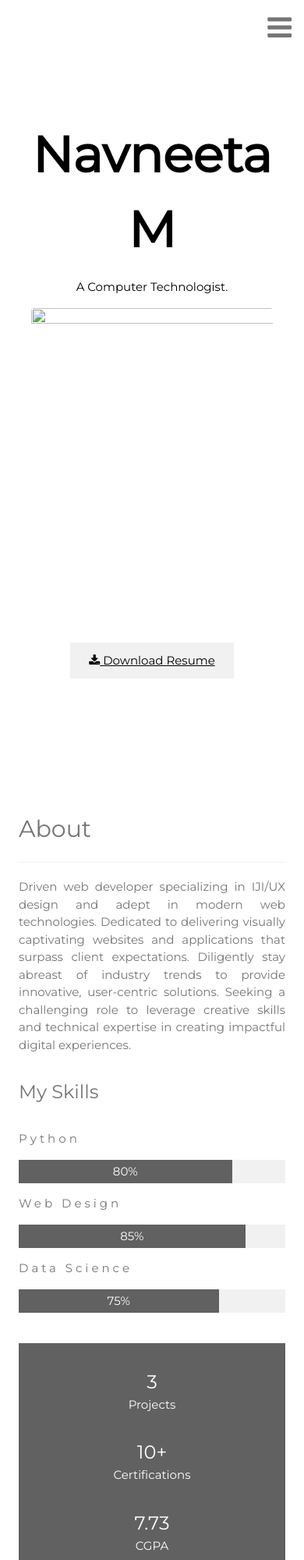
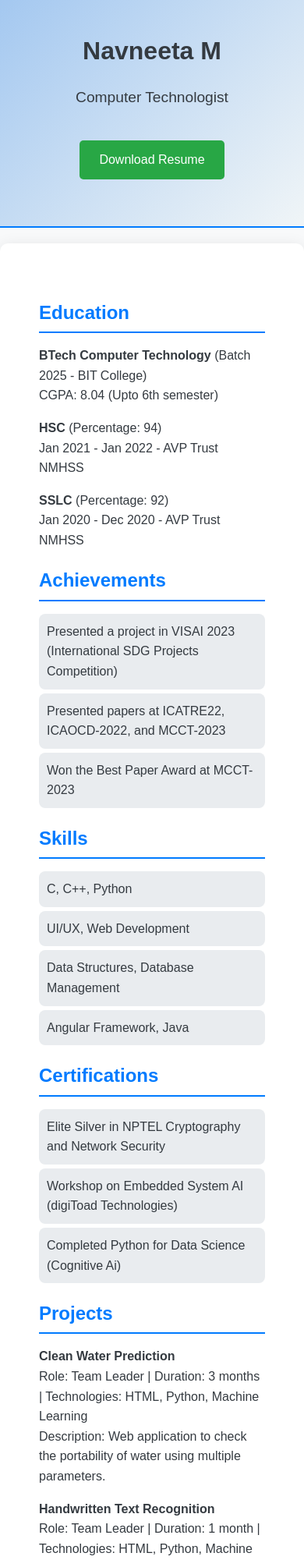
Before and after one commit to Navneeta2004/portfolio, a plain HTML site: page index.html in a window 390 px wide. Shown: the top 2000 px of the page at 78% size. Drawn offline with nearby package versions, Linux system fonts and the light colour scheme.

Commit message:
Update index.html

```diff
--- a/index.html
+++ b/index.html
@@ -1,180 +1,193 @@
 <!DOCTYPE html>
-<html>
-<title>Portfolio</title>
-<meta charset="UTF-8">
-<meta name="viewport" content="width=device-width, initial-scale=1">
-<link rel="stylesheet" href="https://www.w3schools.com/w3css/4/w3.css">
-<link rel="stylesheet" href="https://fonts.googleapis.com/css?family=Montserrat">
-<link rel="stylesheet" href="https://cdnjs.cloudflare.com/ajax/libs/font-awesome/4.7.0/css/font-awesome.min.css">
-<style>
-body, h1,h2,h3,h4,h5,h6 {font-family: "Montserrat", sans-serif}
-.w3-row-padding img {margin-bottom: 12px}
-.bgimg {
-  background-position: center;
-  background-repeat: no-repeat;
-  background-size: cover;
-  background-image: url('profimg.jpg');
-  min-height: 100%;
-}
-</style>
+<html lang="en">
+<head>
+    <meta charset="UTF-8">
+    <meta name="viewport" content="width=device-width, initial-scale=1.0">
+    <title>Navneeta M - Portfolio</title>
+    <link rel="stylesheet" href="https://fonts.googleapis.com/css?family=Roboto:400,700&display=swap">
+    <link rel="stylesheet" href="https://cdnjs.cloudflare.com/ajax/libs/font-awesome/4.7.0/css/font-awesome.min.css">
+    <style>
+        body {
+            font-family: "Aerial", sans-serif;
+            line-height: 1.6;
+            margin: 0;
+            padding: 0;
+            background-color: #f8f9fa;
+            color: #343a40;
+        }
+
+        header {
+            background: linear-gradient(135deg, #a4c8f0, #f0f5f7);
+            color: #343a40;
+            padding: 40px 0;
+            text-align: center;
+            border-bottom: 2px solid #007BFF;
+        }
+
+        header h1 {
+            margin: 0;
+            font-size: 2.5em;
+            font-weight: 700;
+        }
+
+        header p {
+            font-size: 1.5em;
+            font-weight: 300;
+        }
+
+        .container {
+            padding: 50px;
+            max-width: 1000px;
+            margin: 20px auto;
+            background: #ffffff;
+            border-radius: 10px;
+            box-shadow: 0 4px 20px rgba(0, 0, 0, 0.1);
+        }
+
+        h2 {
+            color: #007BFF;
+            border-bottom: 2px solid #007BFF;
+            padding-bottom: 5px;
+            margin-bottom: 15px;
+        }
+
+        ul {
+            list-style-type: none;
+            padding: 0;
+        }
+
+        ul li {
+            background: #e9ecef;
+            margin: 5px 0;
+            padding: 10px;
+            border-radius: 8px;
+            transition: background 0.3s;
+        }
+
+        ul li:hover {
+            background: #d1e7fd;
+        }
+
+        .button {
+            display: inline-block;
+            padding: 12px 25px;
+            margin: 20px 0;
+            background: #28a745;
+            color: #fff;
+            border: none;
+            border-radius: 5px;
+            text-decoration: none;
+            font-size: 1.1em;
+            transition: background 0.3s;
+        }
+
+        .button:hover {
+            background: #218838;
+        }
+
+        footer {
+            background: linear-gradient(135deg, #a4c8f0, #f0f5f7);
+            color: #343a40;
+            text-align: center;
+            padding: 15px 0;
+            position: relative;
+            bottom: 0;
+            width: 100%;
+            margin-top: 20px;
+        }
+
+        @media (max-width: 600px) {
+            header h1 {
+                font-size: 2em;
+            }
+
+            header p {
+                font-size: 1.2em;
+            }
+
+            .button {
+                font-size: 1em;
+            }
+
+            .container {
+                max-width: 90%;
+            }
+        }
+    </style>
+</head>
 <body>
 
-<!-- Sidebar with image -->
-<nav class="w3-sidebar w3-hide-medium w3-hide-small" style="width:40%">
-  <div class="bgimg"></div>
-</nav>
+<header>
+    <h1>Navneeta M</h1>
+    <p>Computer Technologist</p>
+    <a class="button" href="Resume_Navneeta_M.pdf" download>Download Resume</a> <!-- Moved button here -->
+</header>
 
-<!-- Hidden Sidebar (reveals when clicked on menu icon)-->
-<nav class="w3-sidebar w3-black w3-animate-right w3-xxlarge" style="display:none;padding-top:150px;right:0;z-index:2" id="mySidebar">
-  <a href="javascript:void(0)" onclick="closeNav()" class="w3-button w3-black w3-xxxlarge w3-display-topright" style="padding:0 12px;">
-    <i class="fa fa-remove"></i>
-  </a>
-  <div class="w3-bar-block w3-center">
-    <a href="#" class="w3-bar-item w3-button w3-text-grey w3-hover-black" onclick="closeNav()">Home</a>
-    <a href="#portfolio" class="w3-bar-item w3-button w3-text-grey w3-hover-black" onclick="closeNav()">Portfolio</a>
-    <a href="#about" class="w3-bar-item w3-button w3-text-grey w3-hover-black" onclick="closeNav()">About</a>
-    <a href="#contact" class="w3-bar-item w3-button w3-text-grey w3-hover-black" onclick="closeNav()">Contact</a>
-  </div>
-</nav>
+<div class="container">
+    <h2>Education</h2>
+    <p><b>BTech Computer Technology</b> (Batch 2025 - BIT College)<br> CGPA: 8.04 (Upto 6th semester)</p>
+    <p><b>HSC</b> (Percentage: 94)<br> Jan 2021 - Jan 2022 - AVP Trust NMHSS</p>
+    <p><b>SSLC</b> (Percentage: 92)<br> Jan 2020 - Dec 2020 - AVP Trust NMHSS</p>
 
-<!-- Page Content -->
-<div class="w3-main w3-padding-large" style="margin-left:40%">
+    <h2>Achievements</h2>
+    <ul>
+        <li>Presented a project in VISAI 2023 (International SDG Projects Competition)</li>
+        <li>Presented papers at ICATRE22, ICAOCD-2022, and MCCT-2023</li>
+        <li>Won the Best Paper Award at MCCT-2023</li>
+    </ul>
 
-  <!-- Menu icon to open sidebar -->
-  <span class="w3-button w3-top w3-white w3-xxlarge w3-text-grey w3-hover-text-black" style="width:auto;right:0;" onclick="openNav()"><i class="fa fa-bars"></i></span>
+    <h2>Skills</h2>
+    <ul>
+        <li>C, C++, Python</li>
+        <li>UI/UX, Web Development</li>
+        <li>Data Structures, Database Management</li>
+        <li>Angular Framework, Java</li>
+    </ul>
 
-  <!-- Header -->
-  <header class="w3-container w3-center" style="padding:128px 16px" id="home">
-    <h1 class="w3-jumbo"><b>Navneeta M</b></h1>
-    <p>A Computer Technologist.</p>
-    <img src="/w3images/profile_girl.jpg" class="w3-image w3-hide-large w3-hide-small w3-round" style="display:block;width:60%;margin:auto;">
-    <img src="/w3images/profile_girl.jpg" class="w3-image w3-hide-large w3-hide-medium w3-round" width="1000" height="1333">
-    <button class="w3-button w3-light-grey w3-padding-large w3-margin-top">
-        <a href="resume.pdf" download>
-          <i class="fa fa-download"></i> Download Resume
-        </a>
-      </button>
+    <h2>Certifications</h2>
+    <ul>
+        <li>Elite Silver in NPTEL Cryptography and Network Security</li>
+        <li>Workshop on Embedded System AI (digiToad Technologies)</li>
+        <li>Completed Python for Data Science (Cognitive Ai)</li>
+    </ul>
 
-  </header>
+    <h2>Projects</h2>
+    <p><b>Clean Water Prediction</b><br>Role: Team Leader | Duration: 3 months | Technologies: HTML, Python, Machine Learning<br>Description: Web application to check the portability of water using multiple parameters.</p>
+    <p><b>Handwritten Text Recognition</b><br>Role: Team Leader | Duration: 1 month | Technologies: HTML, Python, Machine Learning<br>Description: Recognized handwritten text using Microsoft's Tesseract OCR model.</p>
 
-    <!-- About Section -->
-    <div class="w3-content w3-justify w3-text-grey w3-padding-32" id="about">
-        <h2>About</h2>
-        <hr class="w3-opacity">
-        <p>Driven web developer specializing in IJI/UX design
-    and adept in modern web technologies. Dedicated
-    to delivering visually captivating websites and
-    applications that surpass client expectations.
-    Diligently stay abreast of industry trends to provide
-    innovative, user-centric solutions. Seeking a
-    challenging role to leverage creative skills and
-    technical expertise in creating impactful digital
-    experiences.
-        </p>
-        <h3 class="w3-padding-16">My Skills</h3>
-        <p class="w3-wide">Python</p>
-        <div class="w3-light-grey">
-          <div class="w3-container w3-center w3-padding-small w3-dark-grey" style="width:80%">80%</div>
-        </div>
-        <p class="w3-wide">Web Design</p>
-        <div class="w3-light-grey">
-          <div class="w3-container w3-center w3-padding-small w3-dark-grey" style="width:85%">85%</div>
-        </div>
-        <p class="w3-wide">Data Science</p>
-        <div class="w3-light-grey">
-          <div class="w3-container w3-center w3-padding-small w3-dark-grey" style="width:75%">75%</div>
-        </div><br>
+    <h2>Personal Skills</h2>
+    <ul>
+        <li>Multitasking</li>
+        <li>Adaptability</li>
+        <li>Critical Thinking</li>
+        <li>Punctuality</li>
+    </ul>
 
-    <div class="w3-row w3-center w3-dark-grey w3-padding-16 w3-section">
-      <div class="w3-quarter w3-section">
-        <span class="w3-xlarge">3</span><br>
-        Projects
-      </div>
-      <div class="w3-quarter w3-section">
-        <span class="w3-xlarge">10+</span><br>
-        Certifications
-      </div>
-      <div class="w3-quarter w3-section">
-        <span class="w3-xlarge">7.73</span><br>
-        CGPA
-      </div>
-      <div class="w3-quarter w3-section">
-        <span class="w3-xlarge">5+</span><br>
-        Events Participation
-      </div>
-    </div>
+    <h2>Languages</h2>
+    <ul>
+        <li>Tamil (R, W, S)</li>
+        <li>English (R, W, S)</li>
+        <li>Telugu (S)</li>
+    </ul>
 
-    <!-- Testimonials -->
-    <h3 class="w3-padding-24">My Projects</h3>
-    <img src="cleanwaterprediction.png" alt="Avatar" class="w3-left w3-circle w3-margin-right" style="width:80px">
-    <p><span class="w3-large w3-text-black w3-margin-right">Clean Water Prediction</span> Html, Python,Machin
-        learning</p>
-    <p></p> Web application where we could
-        check the portability of water using 8 to 9
-        parameters.</p><br>
+    <h2>Hobbies</h2>
+    <ul>
+        <li>Pencil Sketching</li>
+        <li>Learning Tech</li>
+        <li>Photography</li>
+        <li>Listening to Music</li>
+    </ul>
 
-    <img src="emo player.jpg" alt="Avatar" class="w3-left w3-circle w3-margin-right" style="width:80px">
-    <p><span class="w3-large w3-text-black w3-margin-right">Emo Player</span>  Html , Javascript,
-        Python,Machine learning, Flask.</p>
-    <p>Description: A music player which detects the emotions
-        of the user and plays music based on those emotions.</p><br>
-
-
-  <!-- End About Section -->
-  </div>
-
-  <!-- Contact Section -->
-  <div class="w3-padding-32 w3-content w3-text-grey" id="contact" style="margin-bottom:64px">
-    <h2>Contact Me</h2>
-    <hr class="w3-opacity">
-
-    <div class="w3-section">
-      <p><i class="fa fa-map-marker fa-fw w3-xxlarge w3-margin-right"></i> Tiruppur,Tamil Nadu</p>
-      <p><i class="fa fa-phone fa-fw w3-xxlarge w3-margin-right"></i> Phone: +91 9363288841</p>
-      <p><i class="fa fa-envelope fa-fw w3-xxlarge w3-margin-right"> </i> Email: navneeta.ct21@bitsathy.ac.in</p>
-    </div>
-
-
-    <p>Lets get in touch. Send me a message:</p>
-    <form action="/action_page.php" target="_blank">
-      <p><input class="w3-input w3-padding-16 w3-border" type="text" placeholder="Name" required name="Name"></p>
-      <p><input class="w3-input w3-padding-16 w3-border" type="text" placeholder="Email" required name="Email"></p>
-      <p><input class="w3-input w3-padding-16 w3-border" type="text" placeholder="Subject" required name="Subject"></p>
-      <p><input class="w3-input w3-padding-16 w3-border" type="text" placeholder="Message" required name="Message"></p>
-      <p>
-        <button class="w3-button w3-light-grey w3-padding-large" type="submit">
-          <i class="fa fa-paper-plane"></i> SEND MESSAGE
-        </button>
-      </p>
-    </form>
-  <!-- End Contact Section -->
-  </div>
-
-<!-- Footer -->
-<footer class="w3-container w3-padding-64 w3-light-grey w3-center w3-opacity w3-xlarge" style="margin:-24px">
-    <a href="https://www.instagram.com/navneeta7181" target="_blank" class="w3-hover-opacity">
-      <i class="fa fa-instagram"></i>
-    </a>
-    <a href="https://www.linkedin.com/in/navneeta-m-790a85246" target="_blank" class="w3-hover-opacity">
-      <i class="fa fa-linkedin"></i>
-    </a>
-  <!-- End footer -->
-  </footer>
-
-<!-- END PAGE CONTENT -->
+    <h2>Contact</h2>
+    <p>Email: navneeta.ct21@gmail.com</p>
+    <p>Phone: +91 9363288841</p>
+    <p>LinkedIn: <a href="https://www.linkedin.com/in/navneeta-m-790a85246" target="_blank">linkedin.com/in/navneeta-m</a></p>
+    <p>GitHub: <a href="https://github.com/Navneeta2004" target="_blank">github.com/Navneeta2004</a></p>
 </div>
 
-<script>
-// Open and close sidebar
-function openNav() {
-  document.getElementById("mySidebar").style.width = "60%";
-  document.getElementById("mySidebar").style.display = "block";
-}
-
-function closeNav() {
-  document.getElementById("mySidebar").style.display = "none";
-}
-</script>
+<footer>
+    <p>© 2024 Navneeta M</p>
+</footer>
 
 </body>
 </html>
```
